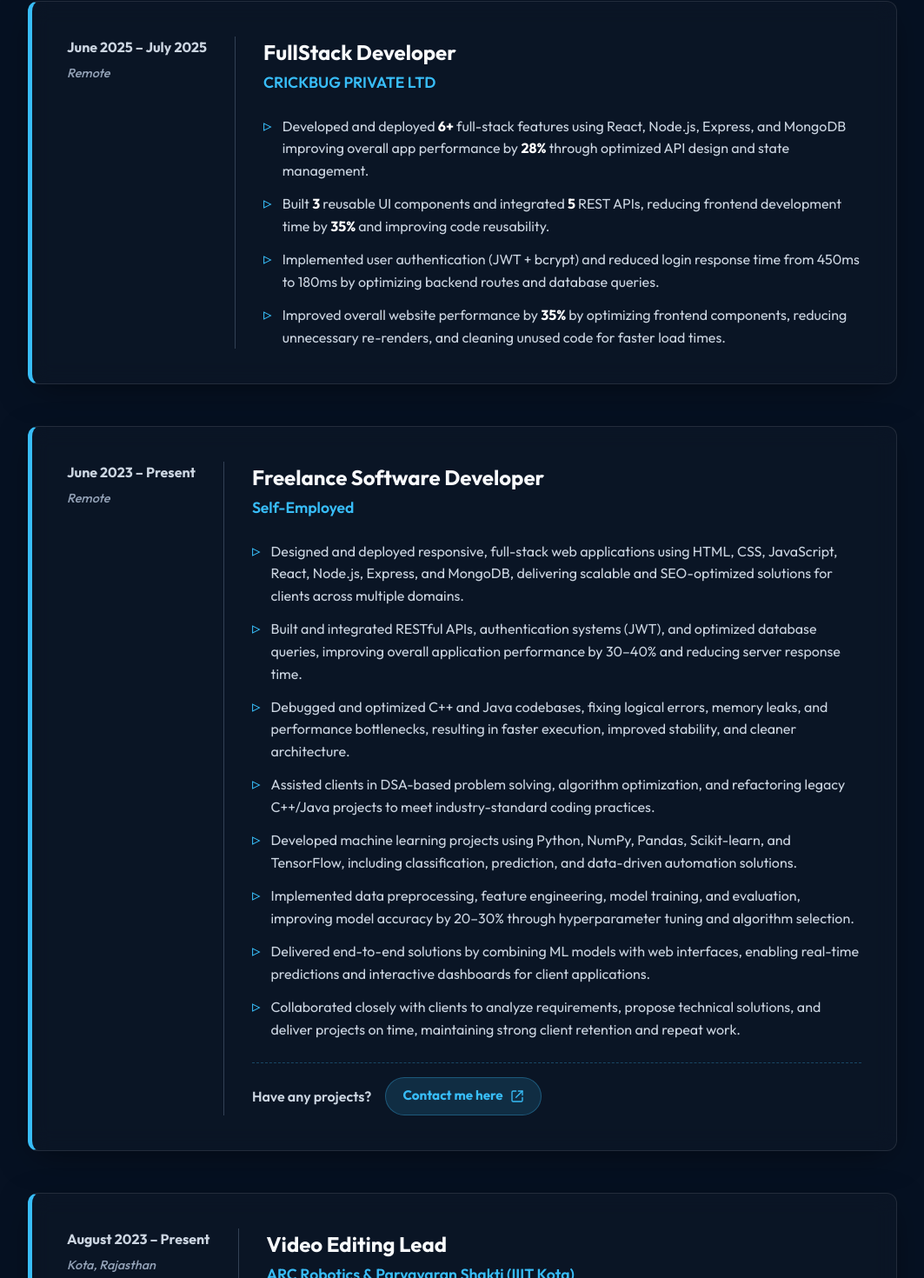
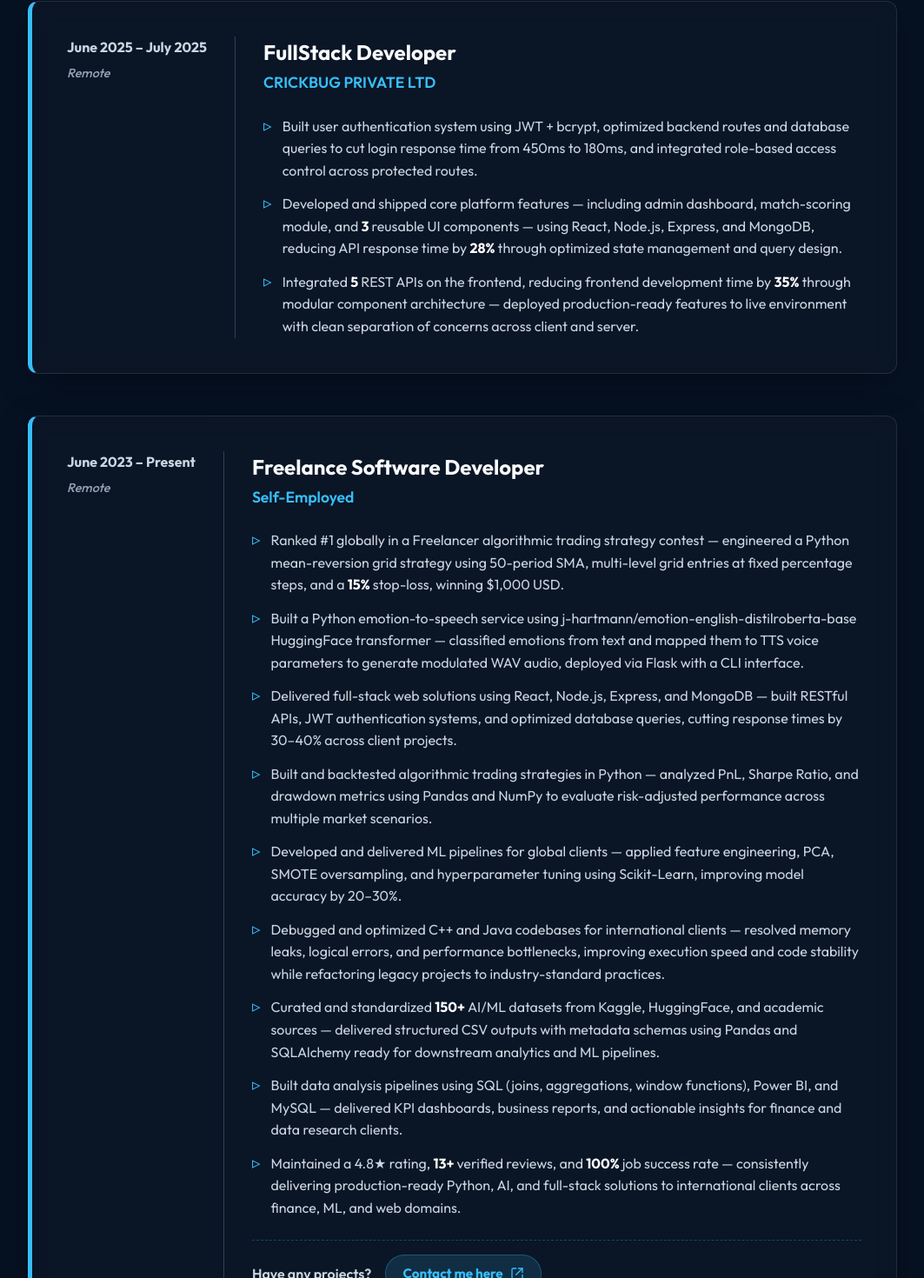
Before and after one commit to jayyx3/portfolio, a React (Vite) app: page / in a window 1280 px wide. Shown: the part 1676-3146 px from the top of the page at 87% size, without its empty margins (108-1171 px from the left). Built offline with nearby package versions, Linux system fonts and the light colour scheme.

Commit message:
Update Experience.tsx

```diff
--- a/src/components/experience/Experience.tsx
+++ b/src/components/experience/Experience.tsx
@@ -13,11 +13,10 @@
     duration: "June 2025 – July 2025",
     location: "Remote",
     achievements: [
-      "Developed and deployed 6+ full-stack features using React, Node.js, Express, and MongoDB improving overall app performance by 28% through optimized API design and state management.",
-      "Built 3 reusable UI components and integrated 5 REST APIs, reducing frontend development time by 35% and improving code reusability.",
-      "Implemented user authentication (JWT + bcrypt) and reduced login response time from 450ms to 180ms by optimizing backend routes and database queries.",
-      "Improved overall website performance by 35% by optimizing frontend components, reducing unnecessary re-renders, and cleaning unused code for faster load times.",
-    ],
+      "Built user authentication system using JWT + bcrypt, optimized backend routes and database queries to cut login response time from 450ms to 180ms, and integrated role-based access control across protected routes.",
+      "Developed and shipped core platform features — including admin dashboard, match-scoring module, and 3 reusable UI components — using React, Node.js, Express, and MongoDB, reducing API response time by 28% through optimized state management and query design.",
+      "Integrated 5 REST APIs on the frontend, reducing frontend development time by 35% through modular component architecture — deployed production-ready features to live environment with clean separation of concerns across client and server.",
+      ],
   },
   {
     company: "Self-Employed",
@@ -25,14 +24,15 @@
     duration: "June 2023 – Present",
     location: "Remote",
     achievements: [
-      "Designed and deployed responsive, full-stack web applications using HTML, CSS, JavaScript, React, Node.js, Express, and MongoDB, delivering scalable and SEO-optimized solutions for clients across multiple domains.",
-      "Built and integrated RESTful APIs, authentication systems (JWT), and optimized database queries, improving overall application performance by 30–40% and reducing server response time.",
-      "Debugged and optimized C++ and Java codebases, fixing logical errors, memory leaks, and performance bottlenecks, resulting in faster execution, improved stability, and cleaner architecture.",
-      "Assisted clients in DSA-based problem solving, algorithm optimization, and refactoring legacy C++/Java projects to meet industry-standard coding practices.",
-      "Developed machine learning projects using Python, NumPy, Pandas, Scikit-learn, and TensorFlow, including classification, prediction, and data-driven automation solutions.",
-      "Implemented data preprocessing, feature engineering, model training, and evaluation, improving model accuracy by 20–30% through hyperparameter tuning and algorithm selection.",
-      "Delivered end-to-end solutions by combining ML models with web interfaces, enabling real-time predictions and interactive dashboards for client applications.",
-      "Collaborated closely with clients to analyze requirements, propose technical solutions, and deliver projects on time, maintaining strong client retention and repeat work.",
+      "Ranked #1 globally in a Freelancer algorithmic trading strategy contest — engineered a Python mean-reversion grid strategy using 50-period SMA, multi-level grid entries at fixed percentage steps, and a 15% stop-loss, winning $1,000 USD.",
+      "Built a Python emotion-to-speech service using j-hartmann/emotion-english-distilroberta-base HuggingFace transformer — classified emotions from text and mapped them to TTS voice parameters to generate modulated WAV audio, deployed via Flask with a CLI interface.",
+      "Delivered full-stack web solutions using React, Node.js, Express, and MongoDB — built RESTful APIs, JWT authentication systems, and optimized database queries, cutting response times by 30–40% across client projects.",
+      "Built and backtested algorithmic trading strategies in Python — analyzed PnL, Sharpe Ratio, and drawdown metrics using Pandas and NumPy to evaluate risk-adjusted performance across multiple market scenarios.",
+      "Developed and delivered ML pipelines for global clients — applied feature engineering, PCA, SMOTE oversampling, and hyperparameter tuning using Scikit-Learn, improving model accuracy by 20–30%.",
+      "Debugged and optimized C++ and Java codebases for international clients — resolved memory leaks, logical errors, and performance bottlenecks, improving execution speed and code stability while refactoring legacy projects to industry-standard practices.",
+      "Curated and standardized 150+ AI/ML datasets from Kaggle, HuggingFace, and academic sources — delivered structured CSV outputs with metadata schemas using Pandas and SQLAlchemy ready for downstream analytics and ML pipelines.",
+      "Built data analysis pipelines using SQL (joins, aggregations, window functions), Power BI, and MySQL — delivered KPI dashboards, business reports, and actionable insights for finance and data research clients.",
+      "Maintained a 4.8★ rating, 13+ verified reviews, and 100% job success rate — consistently delivering production-ready Python, AI, and full-stack solutions to international clients across finance, ML, and web domains.",
     ],
     freelancerUrl: "https://www.freelancer.com/u/jayyx03",
   },
```
